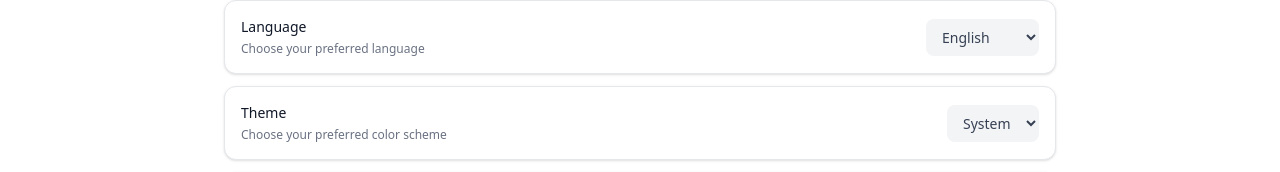
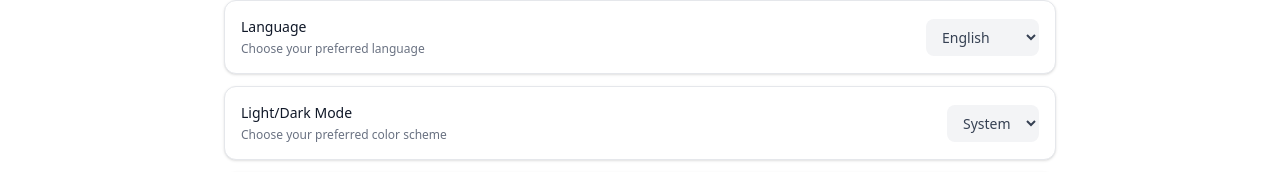
Before and after one commit to eddietal2/EAX, a SvelteKit app in the folder etz/: page /settings in a window 1280 px wide. Shown: the part 141-313 px from the top of the page. Built offline with nearby package versions, Linux system fonts and the light colour scheme.

Commit message:
Settings Page: Theme --> Light/Dark Mode (header)

```diff
--- a/etz/src/routes/settings/+page.svelte
+++ b/etz/src/routes/settings/+page.svelte
@@ -27,7 +27,8 @@
 	}
 
 	let lang = $derived($currentLanguage);
-	let t = $derived((key: string) => getTranslation(key, lang));</script>
+	let t = $derived((key: string) => getTranslation(key, lang));
+</script>
 
 <div class="min-h-screen bg-white dark:bg-gray-950 transition-colors duration-200 pb-20 md:pb-0">
 	<div class="p-4 md:p-8 max-w-4xl mx-auto">
@@ -71,7 +72,7 @@
 		<div class="bg-white dark:bg-gray-900 rounded-xl shadow-sm border border-gray-200 dark:border-gray-800 p-4">
 			<div class="flex flex-col md:flex-row md:items-center md:justify-between gap-3 md:gap-4">
 				<div class="flex-1">
-					<p class="font-medium text-gray-900 dark:text-white text-sm">{t('settings.theme')}</p>
+					<p class="font-medium text-gray-900 dark:text-white text-sm">Light/Dark Mode</p>
 					<p class="text-xs text-gray-500 dark:text-gray-400 mt-1">{t('settings.themeDescription')}</p>
 				</div>
 				<div class="flex items-center gap-3 shrink-0">
```
